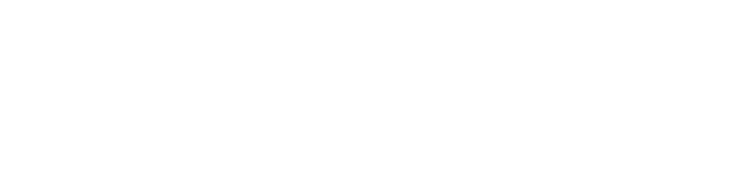
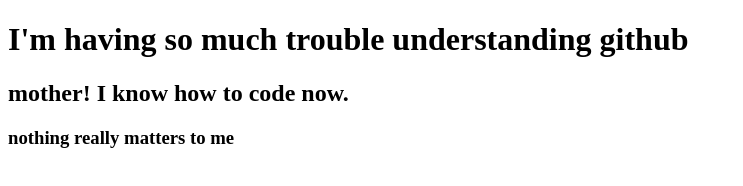
Before and after one commit to NusratNity/my-second-repo, a plain HTML site: page index.html in a window 1280 px wide. Shown: the whole page, without its empty margins (0-743 px from the left). Drawn offline with Linux system fonts and the light colour scheme.

Commit message:
added header

```diff
--- a/index.html
+++ b/index.html
@@ -7,6 +7,8 @@
     <title>My second github repo</title>
 </head>
 <body>
-
+    <h1> I'm having so much trouble understanding github</h1>
+    <h2> mother! I know how to code now.</h2>
+    <h3>nothing really matters to me</h3>
 </body>
 </html>
```
